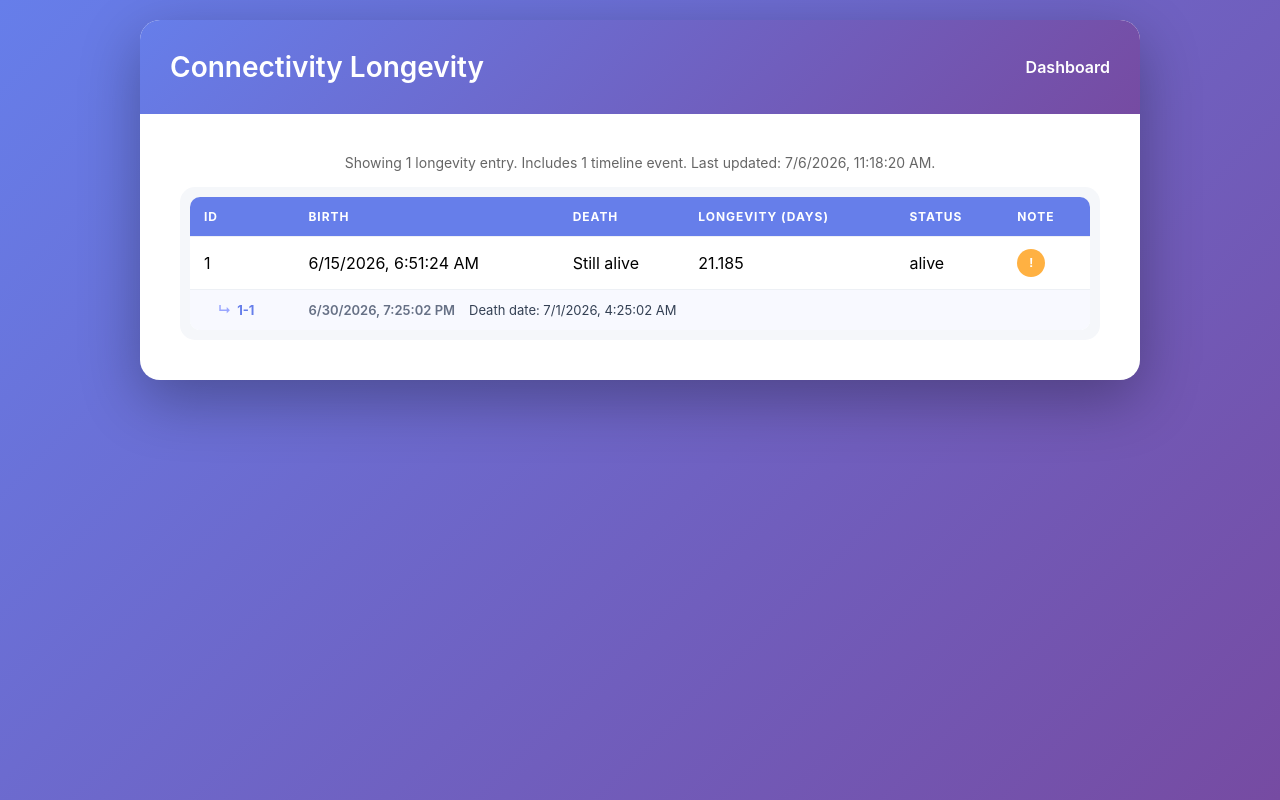
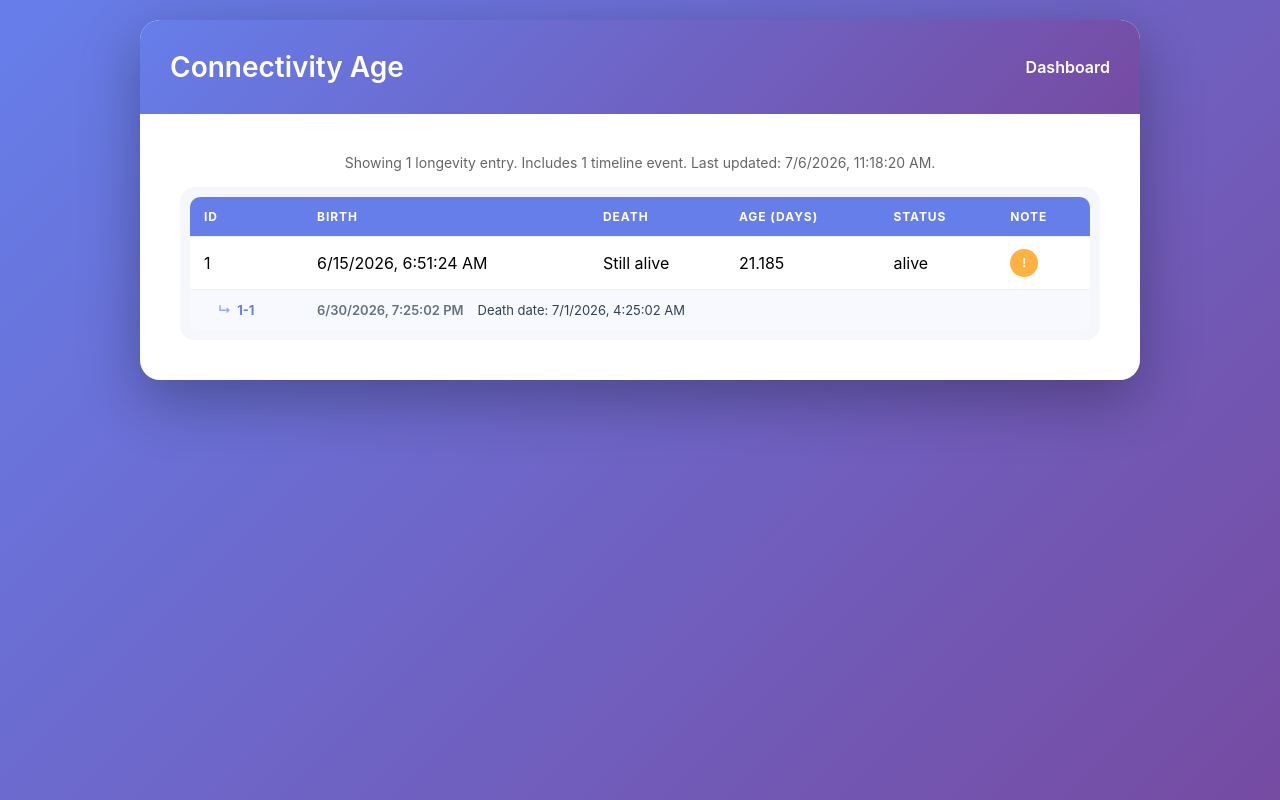
Before and after one commit to singaseongj/fruit-battery, a website: page longevity.html in a window 1280 px wide. Drawn offline with Linux system fonts and the light colour scheme.

Commit message:
Rename 'Longevity' to 'Age' in HTML file

```diff
--- a/longevity.html
+++ b/longevity.html
@@ -6,18 +6,18 @@
   <meta http-equiv="Cache-Control" content="no-cache, no-store, must-revalidate">
   <meta http-equiv="Pragma" content="no-cache">
   <meta http-equiv="Expires" content="0">
-  <title>Connectivity Longevity - R4 WiFi Voltage Monitor</title>
+  <title>Connectivity Age - R4 WiFi Voltage Monitor</title>
   <link rel="stylesheet" href="style.css">
 </head>
 <body>
   <div class="container">
     <header>
-      <h1>Connectivity Longevity</h1>
+      <h1>Connectivity Age</h1>
       <a class="header-link" href="index.html">Dashboard</a>
     </header>
 
     <main>
-      <div class="raw-data-summary" id="longevitySummary">Loading connectivity longevity...</div>
+      <div class="raw-data-summary" id="longevitySummary">Loading connectivity age...</div>
 
       <div class="table-container">
         <table class="raw-data-table">
@@ -26,7 +26,7 @@
               <th scope="col">ID</th>
               <th scope="col">Birth</th>
               <th scope="col">Death</th>
-              <th scope="col">Longevity (days)</th>
+              <th scope="col">Age (days)</th>
               <th scope="col">Status</th>
               <th scope="col">Note</th>
             </tr>
```
